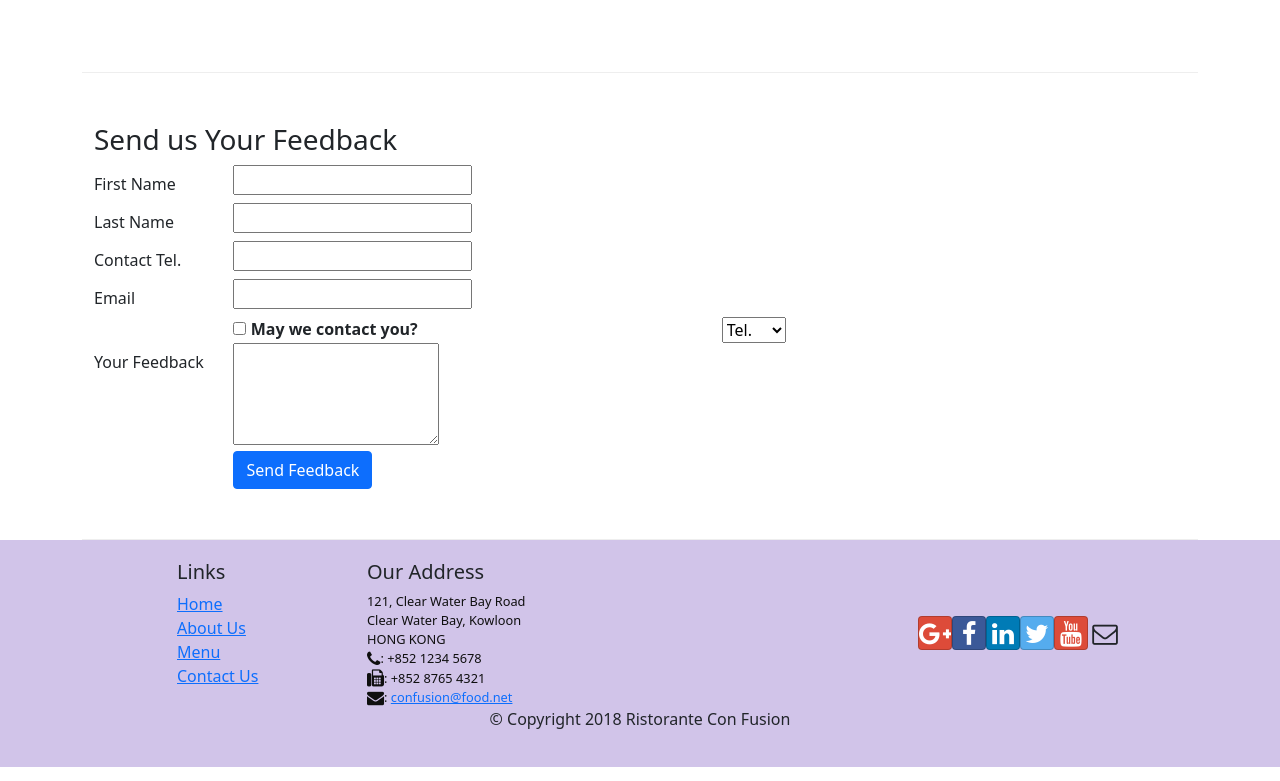
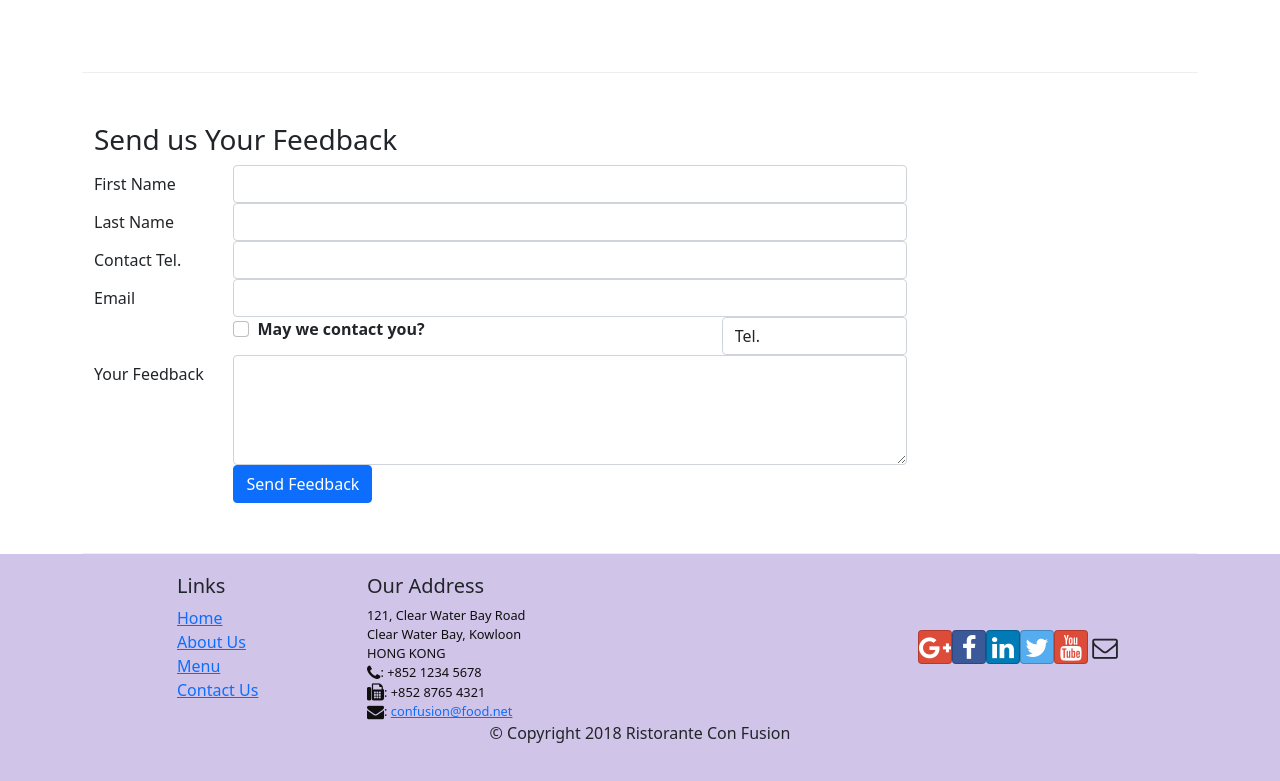
Before and after one commit to 01-DC/confusion-coursera-reactjs, a React (Vite) app: page /contactus in a window 1280 px wide. Shown: the part 775-1556 px from the top of the page. Built offline with nearby package versions, Linux system fonts and the light colour scheme.

Commit message:
adding bootstrap styling

```diff
--- a/src/components/Contact.jsx
+++ b/src/components/Contact.jsx
@@ -1,7 +1,7 @@
 import React from "react"
 import { Link } from "react-router-dom"
 
-import { Breadcrumb, BreadcrumbItem, Button, Label, Col } from "reactstrap"
+import { Breadcrumb, BreadcrumbItem, Button, Label, Col, Row } from "reactstrap"
 import { Formik, ErrorMessage, Form, Field } from "formik"
 
 export default function Contact() {
@@ -18,7 +18,7 @@ export default function Contact() {
 			errors.lastname = "Last name should be <= to 10 characters"
 
 		const reg = /^\d+$/
-		if (!reg.test(values.telnum))
+		if (values.telnum && !reg.test(values.telnum))
 			errors.telnum = "Tel. Number should contain only digits."
 
 		if (
@@ -113,69 +113,97 @@ export default function Contact() {
 							actions.setSubmitting(false)
 						}}>
 						<Form>
-							<div className="row">
+							<Row className="form-group">
 								<Label htmlFor="firstname" md={2}>
 									First Name
 								</Label>
 								<Col md={10}>
-									<Field name="firstname" />
+									<Field
+										name="firstname"
+										className="form-control"
+									/>
 									<ErrorMessage
 										name="firstname"
 										component="div"
 									/>
 								</Col>
-							</div>
-							<div className="row">
+							</Row>
+
+							<Row className="form-group">
 								<Label htmlFor="lastname" md={2}>
 									Last Name
 								</Label>
 								<Col md={10}>
-									<Field name="lastname" />
+									<Field
+										name="lastname"
+										className="form-control"
+									/>
 									<ErrorMessage
 										name="lastname"
 										component="div"
 									/>
 								</Col>
-							</div>
-							<div className="row">
+							</Row>
+
+							<Row className="form-group">
 								<Label htmlFor="telnum" md={2}>
 									Contact Tel.
 								</Label>
 								<Col md={10}>
-									<Field type="tel" name="telnum" />
+									<Field
+										type="tel"
+										name="telnum"
+										className="form-control"
+									/>
 									<ErrorMessage
 										name="telnum"
 										component="div"
 									/>
 								</Col>
-							</div>
-							<div className="row">
+							</Row>
+
+							<Row className="form-group">
 								<Label htmlFor="email" md={2}>
 									Email
 								</Label>
 								<Col md={10}>
-									<Field type="email" name="email" />
+									<Field
+										type="email"
+										name="email"
+										className="form-control"
+									/>
 									<ErrorMessage
 										name="email"
 										component="div"
 									/>
 								</Col>
-							</div>
-							<div className="row">
+							</Row>
+
+							<Row className="form-group">
 								<Col md={{ size: 6, offset: 2 }}>
-									<Label check>
-										<Field type="checkbox" name="agree" />{" "}
-										<strong>May we contact you?</strong>
-									</Label>
+									<div className="form-check">
+										<Label check>
+											<Field
+												type="checkbox"
+												name="agree"
+												className="form-check-input"
+											/>{" "}
+											<strong>May we contact you?</strong>
+										</Label>
+									</div>
 								</Col>
 								<Col md={{ size: 3, offset: 1 }}>
-									<Field as="select" name="contactType">
+									<Field
+										as="select"
+										name="contactType"
+										className="form-control">
 										<option value="tel">Tel.</option>
 										<option value="email">Email</option>
 									</Field>
 								</Col>
-							</div>
-							<div className="row">
+							</Row>
+
+							<Row className="form-group">
 								<Label htmlFor="message" md={2}>
 									Your Feedback
 								</Label>
@@ -184,16 +212,18 @@ export default function Contact() {
 										as="textarea"
 										name="message"
 										rows="4"
+										className="form-control"
 									/>
 								</Col>
-							</div>
-							<div className="row">
+							</Row>
+
+							<Row className="form-group">
 								<Col md={{ size: 10, offset: 2 }}>
 									<Button type="submit" color="primary">
 										Send Feedback
 									</Button>
 								</Col>
-							</div>
+							</Row>
 						</Form>
 					</Formik>
 				</div>
```
